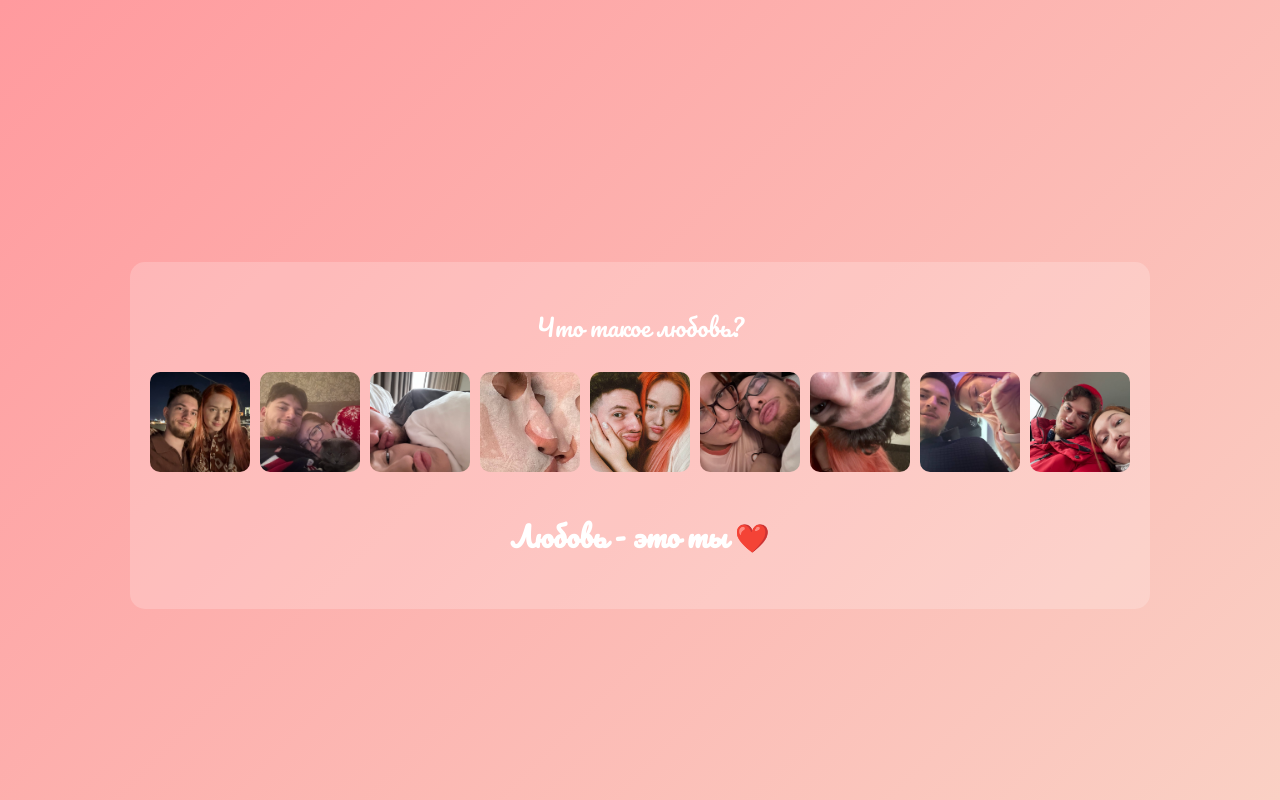
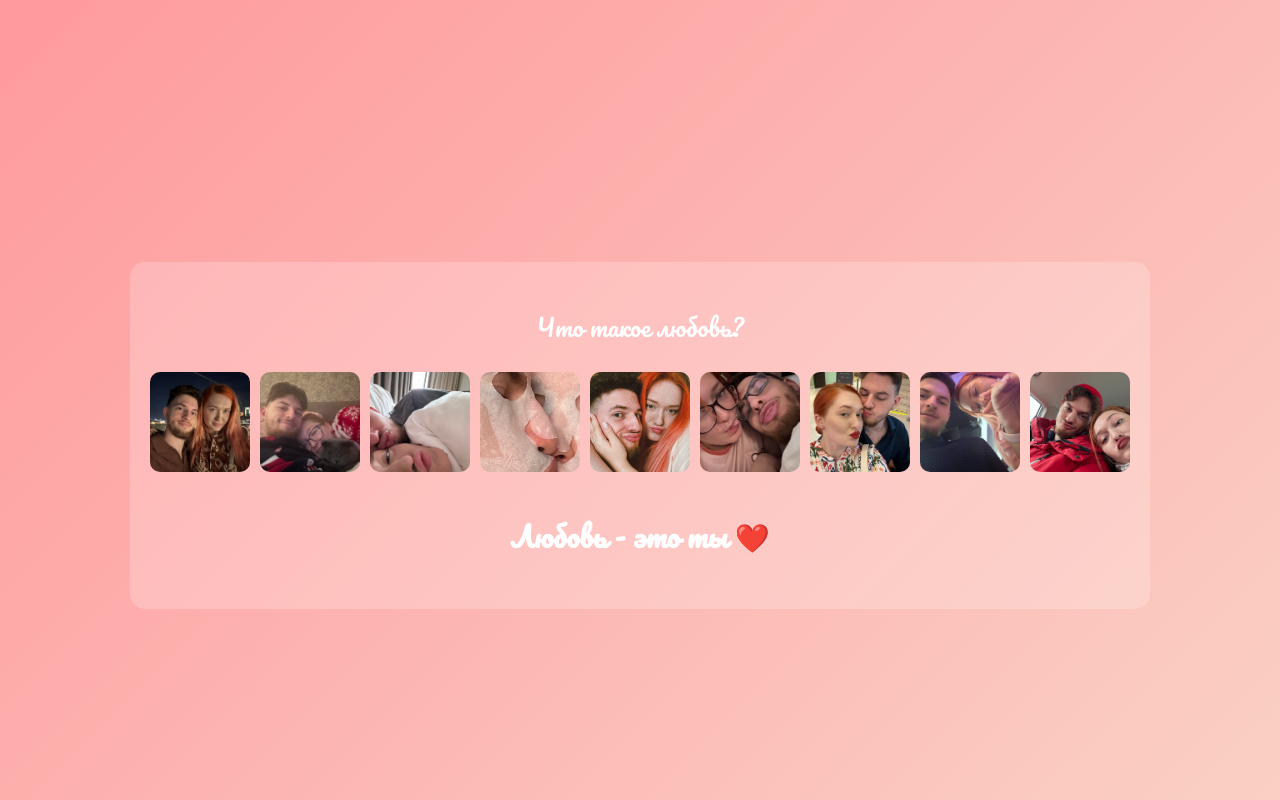
Before and after one commit to velocharaptor/valentine, a plain HTML site: page index.html in a window 1280 px wide. Both pictures are taken after a click on the element 640 px from the left and 365 px from the top of the page. Drawn offline with Linux system fonts and the light colour scheme.

Commit message:
Update index.html

```diff
--- a/index.html
+++ b/index.html
@@ -145,7 +145,7 @@
                 <img src="24.jpg" alt="Фото 4" onclick="enlargeImage(this)">
                 <img src="27.jpg" alt="Фото 5" onclick="enlargeImage(this)">
                 <img src="26.jpg" alt="Фото 6" onclick="enlargeImage(this)">
-                <img src="25.jpg" alt="Фото 7" onclick="enlargeImage(this)">
+                <img src="30.jpg" alt="Фото 7" onclick="enlargeImage(this)">
                 <img src="28.jpg" alt="Фото 8" onclick="enlargeImage(this)">
                 <img src="29.jpg" alt="Фото 9" onclick="enlargeImage(this)">
             </div>
```
